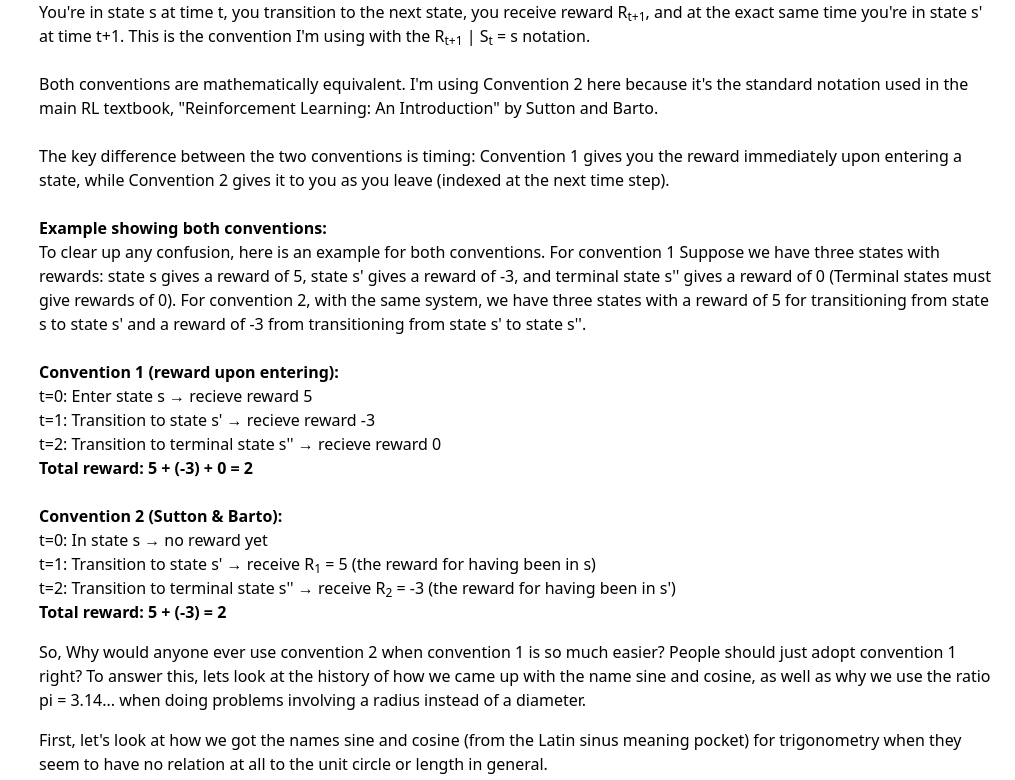
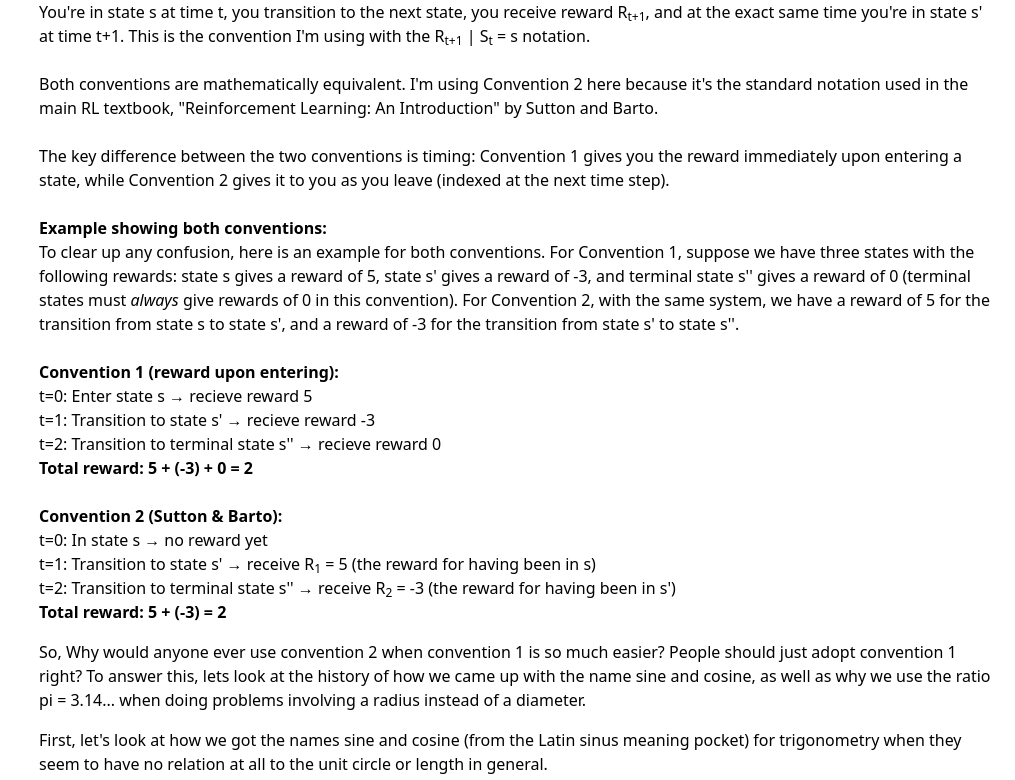
Before and after one commit to WilliamGiammona/learning-ai, a Next.js app: page /reinforcement-learning in a window 1280 px wide. Shown: the part 10767-11547 px from the top of the page, without its empty margins (265-1280 px from the left). Built offline with nearby package versions, Linux system fonts and the light colour scheme.

Commit message:
continuing mdp section

```diff
--- a/app/reinforcement-learning/page.tsx
+++ b/app/reinforcement-learning/page.tsx
@@ -1127,13 +1127,13 @@ export default function ReinforcementLearningPage() {
               <strong>Example showing both conventions:</strong>
               <br />
               To clear up any confusion, here is an example for both
-              conventions. For convention 1 Suppose we have three states with
-              rewards: state s gives a reward of 5, state s' gives a reward of
-              -3, and terminal state s'' gives a reward of 0 (Terminal states
-              must give rewards of 0). For convention 2, with the same system,
-              we have three states with a reward of 5 for transitioning from
-              state s to state s' and a reward of -3 from transitioning from
-              state s' to state s''.
+              conventions. For Convention 1, suppose we have three states with
+              the following rewards: state s gives a reward of 5, state s' gives
+              a reward of -3, and terminal state s'' gives a reward of 0
+              (terminal states must <em>always</em> give rewards of 0 in this
+              convention). For Convention 2, with the same system, we have a
+              reward of 5 for the transition from state s to state s', and a
+              reward of -3 for the transition from state s' to state s''.
               <br />
               <br />
               <strong>Convention 1 (reward upon entering):</strong>
```
